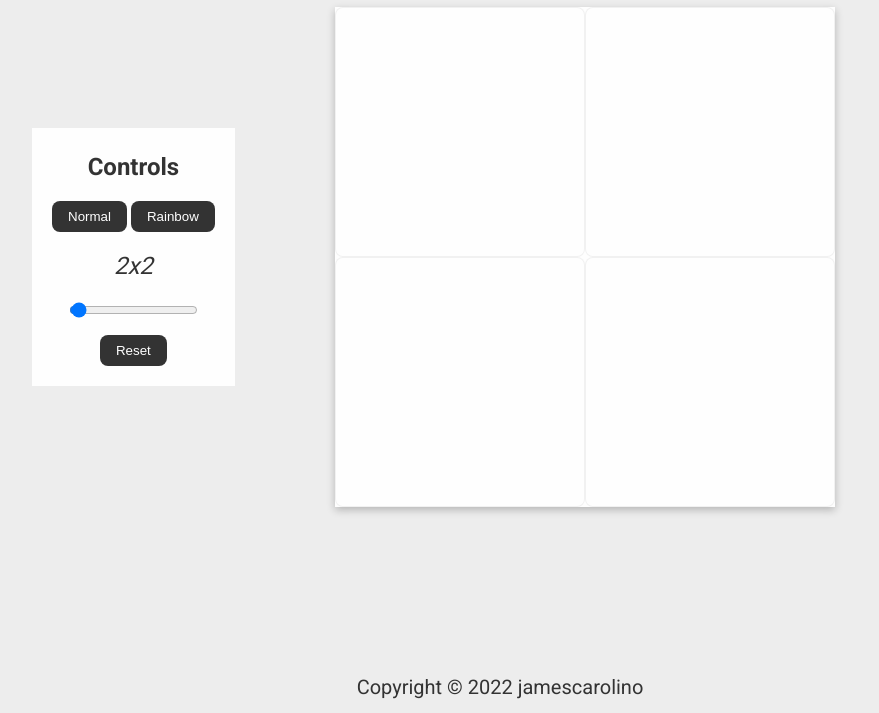
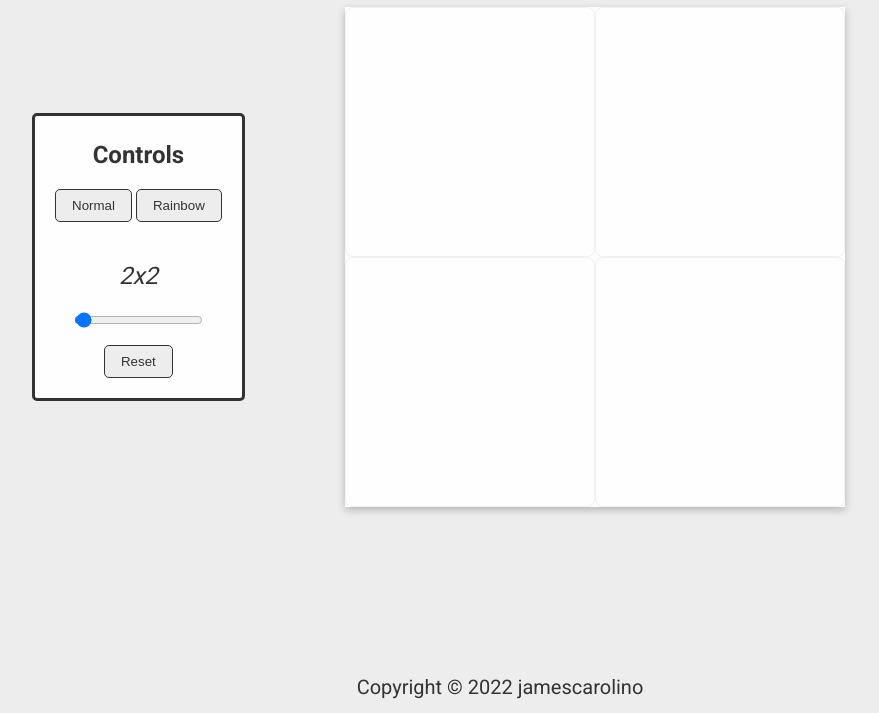
Before and after one commit to paulcarolino/etch-a-sketch, a plain HTML site: page index.html in a window 1280 px wide. Shown: the part 87-800 px from the top of the page, without its empty margins (158-1037 px from the left). Drawn offline with Linux system fonts and the light colour scheme.

Commit message:
Added style for buttons

```diff
--- a/style.css
+++ b/style.css
@@ -8,6 +8,14 @@ body {
 button,
 input {
     cursor: pointer
+}
+
+button {
+    padding: 0.5rem 1rem;
+    border: 1px solid #333;
+    background-color: #ededed;
+    color: #333;
+    border-radius: 5px;
 }
 
 .title {
@@ -51,27 +59,26 @@ input {
     gap: 15px;
     background-color: #fefefe;
     padding: 20px;
+    border-radius: 5px;
+    border: 3px solid #333;
 
 }
 
 .modes-button {
     margin: 0 auto;
-    background-color: #333;
-    border-radius: 0.5rem;
-    color: #ffffff;
     padding: 0.5rem 1rem;
-    border: none;
+
 }
 
 
 #reset {
     display: block;
     margin: 0 auto;
-    padding: 0.5rem 1rem;
-    border: none;
-    background-color: #333;
-    color: #ffffff;
-    border-radius: 0.5rem;
+
+}
+
+button:hover {
+    transform: scale(1.05);
 }
 
 .instructions h2 {
@@ -82,6 +89,7 @@ input {
 
 
 .grid-range {
+    margin-top: 20px;
     font-size: 1.5em;
     font-style: italic;
 }
@@ -94,6 +102,11 @@ input {
 
 
 .active-button {
-    background-color: #fefefe;
-    color: #333;
+    background-color: #333;
+    color: #ededed;
 }
+
+button:active {
+    background-color: #333;
+    color: #ededed;
+}
```
Also changed, not shown: index.js (+6 -1 lines).
